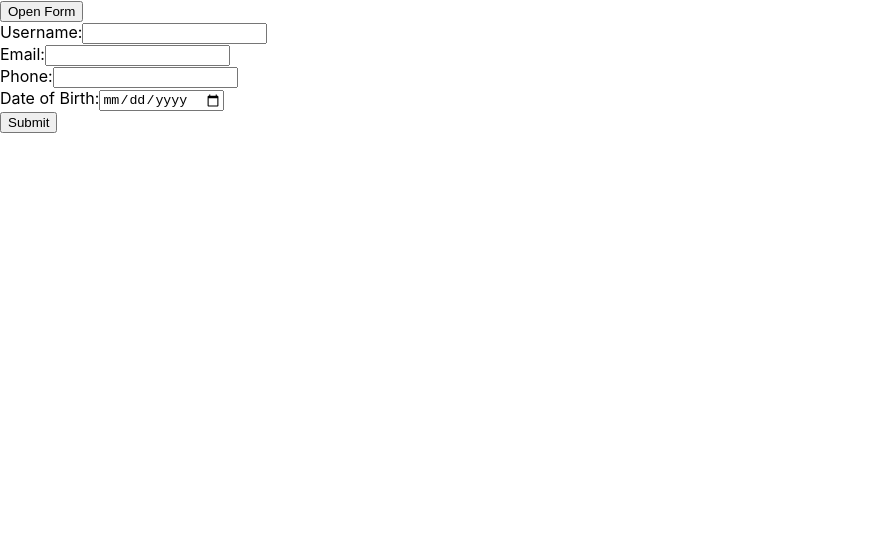
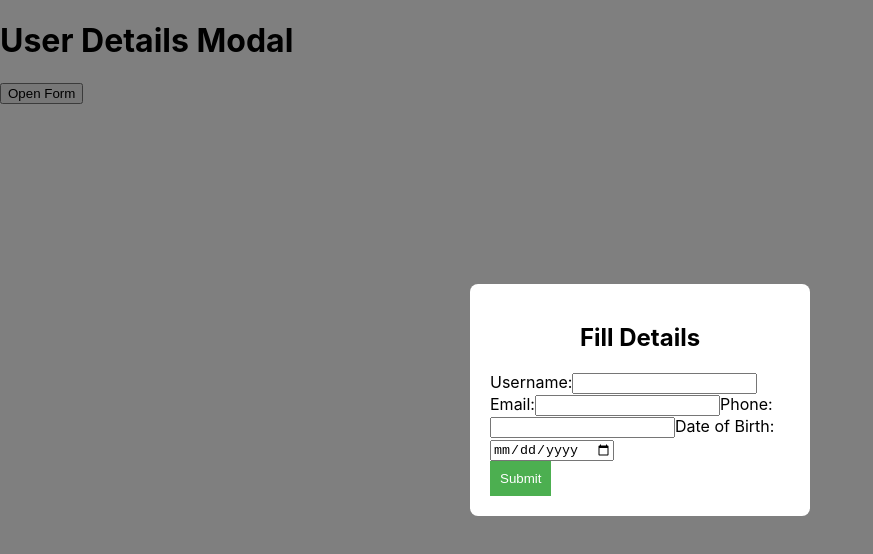
Before and after one commit to satwikbhat1/xmodal, a React (Create React App) app: page / in a window 1280 px wide. Both pictures are taken after a click on the button "Open Form". Shown: the top 554 px of the page, without its empty margins (0-873 px from the left). Built offline with nearby package versions, Linux system fonts and the light colour scheme.

Commit message:
Update App.js

```diff
--- a/src/App.js
+++ b/src/App.js
@@ -1,6 +1,7 @@
 import React, { useState } from "react";
+import "./App.css";
 
-const XModal = () => {
+function App() {
   const [isModalOpen, setIsModalOpen] = useState(false);
   const [formValues, setFormValues] = useState({
     username: "",
@@ -9,110 +10,103 @@ const XModal = () => {
     dob: "",
   });
 
-  // Handle form input changes
   const handleInputChange = (e) => {
     const { id, value } = e.target;
-    setFormValues({ ...formValues, [id]: value });
+    setFormValues((prevValues) => ({
+      ...prevValues,
+      [id]: value,
+    }));
   };
 
-  // Handle form submission
   const handleSubmit = (e) => {
     e.preventDefault();
-    // Validate all fields
-    if (!formValues.username) {
+
+    const { username, email, phone, dob } = formValues;
+
+    if (!username) {
       alert("Please fill in the username field.");
       return;
     }
 
-    if (!formValues.email || !formValues.email.includes("@")) {
+    if (!email) {
+      alert("Please fill in the email field.");
+      return;
+    } else if (!email.includes("@")) {
       alert("Invalid email. Please check your email address.");
       return;
     }
 
-    if (!formValues.phone) {
+    if (!phone) {
       alert("Please fill in the phone number field.");
       return;
-    } else if (formValues.phone.length !== 10 || isNaN(formValues.phone)) {
+    } else if (phone.length !== 10 || isNaN(phone)) {
       alert("Invalid phone number. Please enter a 10-digit phone number.");
       return;
     }
 
-    if (!formValues.dob) {
+    if (!dob) {
       alert("Please fill in the date of birth field.");
       return;
-    } else if (new Date(formValues.dob) > new Date()) {
+    } else if (new Date(dob) > new Date()) {
       alert("Invalid date of birth. Please enter a past date.");
       return;
     }
 
-    // All validations passed, reset the form and close the modal
     alert("Form submitted successfully!");
-    setFormValues({
-      username: "",
-      email: "",
-      phone: "",
-      dob: "",
-    });
     setIsModalOpen(false);
   };
 
-  // Handle close modal when clicking outside modal content
-  const handleCloseModal = (e) => {
-    if (e.target.classList.contains("modal")) {
+  const closeModal = () => {
     setIsModalOpen(false);
-    }
+  };
+
+  const openModal = () => {
+    setIsModalOpen(true);
   };
 
   return (
-    <div>
-      <button onClick={() => setIsModalOpen(true)}>Open Form</button>
-
-      {/* Modal */}
+    <div className="app">
+      <h1>User Details Modal</h1>
+      <div className="button">
+        <button onClick={openModal}>Open Form</button>
+      </div>
       {isModalOpen && (
-        <div className="modal" onClick={handleCloseModal}>
-          <div className="modal-content">
+        <div className="modal" onClick={closeModal}>
+          <div className="modal-content" onClick={(e) => e.stopPropagation()}>
             <form onSubmit={handleSubmit}>
-              <div>
+              <h2 style={{ textAlign: "center" }}>Fill Details</h2>
               <label htmlFor="username">Username:</label>
               <input
                 type="text"
                 id="username"
                 value={formValues.username}
                 onChange={handleInputChange}
-                  required
               />
-              </div>
-              <div>
+
               <label htmlFor="email">Email:</label>
               <input
                 type="email"
                 id="email"
                 value={formValues.email}
                 onChange={handleInputChange}
-                  required
               />
-              </div>
-              <div>
+
               <label htmlFor="phone">Phone:</label>
               <input
                 type="text"
                 id="phone"
                 value={formValues.phone}
                 onChange={handleInputChange}
-                  required
               />
-              </div>
-              <div>
+
               <label htmlFor="dob">Date of Birth:</label>
               <input
                 type="date"
                 id="dob"
                 value={formValues.dob}
                 onChange={handleInputChange}
-                  required
               />
-              </div>
-              <div>
+              <div className="sbt">
                 <button type="submit" className="submit-button">
                   Submit
                 </button>
@@ -123,6 +117,6 @@ const XModal = () => {
       )}
     </div>
   );
-};
+}
 
-export default XModal;
+export default App;
```
Lines whose indentation alone changed are shown as unchanged.
